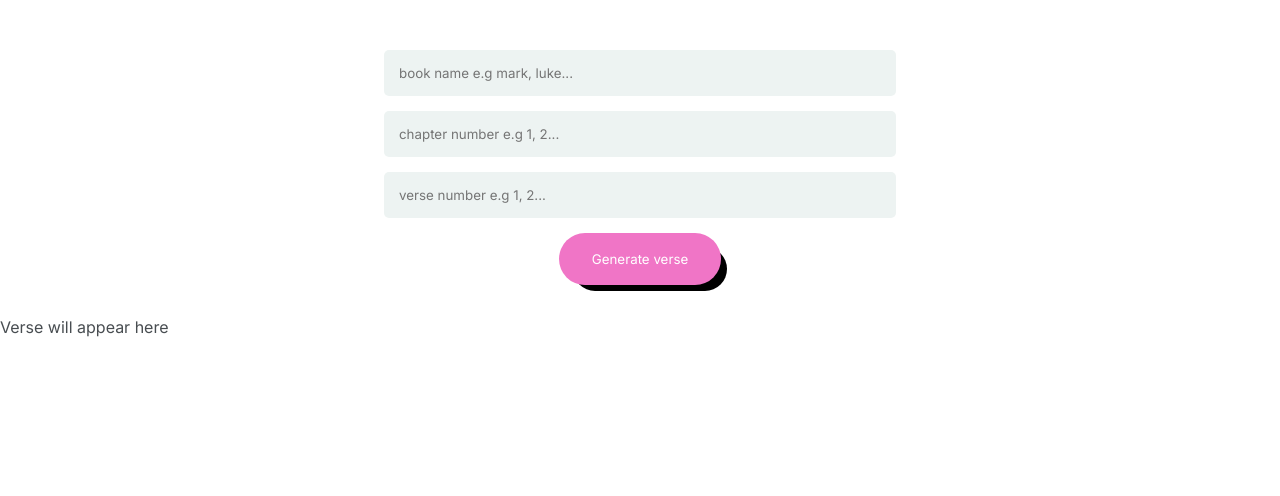
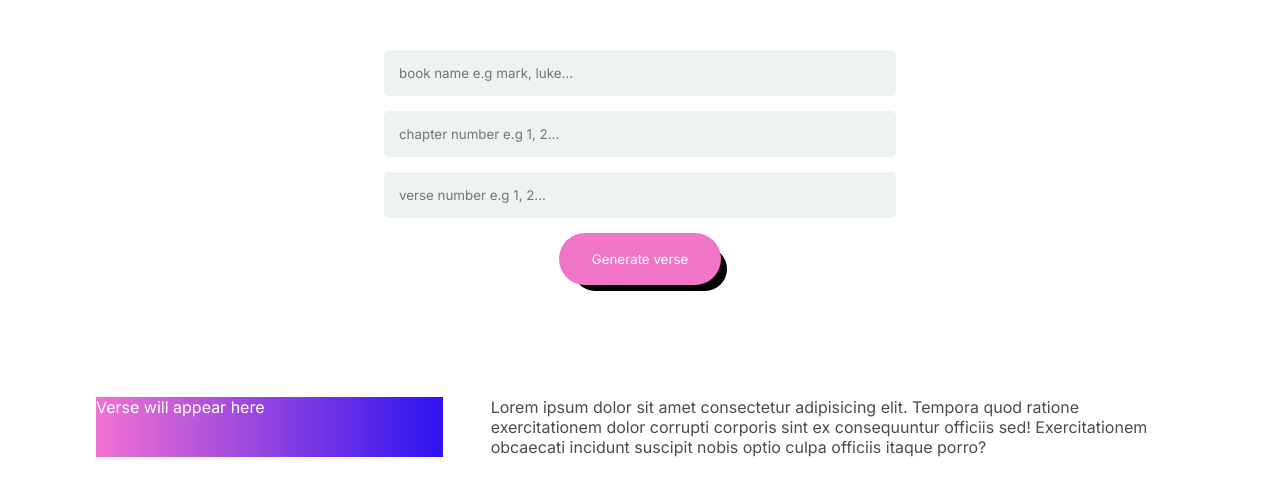
Before and after one commit to abrusu-collins/bibly, a React (Create React App) app: page /app in a window 1280 px wide. Shown: the top 496 px of the page. Built offline with nearby package versions, Linux system fonts and the light colour scheme; a web font is replaced by a local one.

Commit message:
good so far

```diff
--- a/src/components/app page components/DataAndEditing.jsx
+++ b/src/components/app page components/DataAndEditing.jsx
@@ -10,7 +10,10 @@ function DataAndEditing() {
         <p className="verse">{verse}</p>
         <p className="reference">{reference}</p>
       </div>
-      <div className="editing"></div>
+
+      <div className="editing">
+        <p>Lorem ipsum dolor sit amet consectetur adipisicing elit. Tempora quod ratione exercitationem dolor corrupti corporis sint ex consequuntur officiis sed! Exercitationem obcaecati incidunt suscipit nobis optio culpa officiis itaque porro?</p>
+      </div>
     </div>
   );
 }
--- /dev/null
+++ b/src/scss/app page/_dataandediting.scss
@@ -0,0 +1,15 @@
+.dataandediting{
+    margin-top: 50px;
+    display: grid;
+    grid-template-columns: 1fr 2fr;
+    grid-gap: 3rem;
+    width: 85%;
+    margin:100px  auto;
+
+    & .data {
+        background-image: linear-gradient(90deg, rgb(243, 114, 209) 0%,rgb(44, 19, 241) 100%);
+    & p{
+        color: white;
+    }
+    }
+}
--- a/src/scss/index.scss
+++ b/src/scss/index.scss
@@ -5,3 +5,4 @@
 @import "./landing page/share";
 @import "./landing page/footer";
 @import "./app page/form";
+@import "./app page/dataandediting";
--- a/src/styles/index.css
+++ b/src/styles/index.css
@@ -178,3 +178,18 @@ form button {
 form button:hover {
   cursor: pointer;
 }
+
+.dataandediting {
+  margin-top: 50px;
+  display: grid;
+  grid-template-columns: 1fr 2fr;
+  grid-gap: 3rem;
+  width: 85%;
+  margin: 100px auto;
+}
+.dataandediting .data {
+  background-image: linear-gradient(90deg, rgb(243, 114, 209) 0%, rgb(44, 19, 241) 100%);
+}
+.dataandediting .data p {
+  color: white;
+}
```
